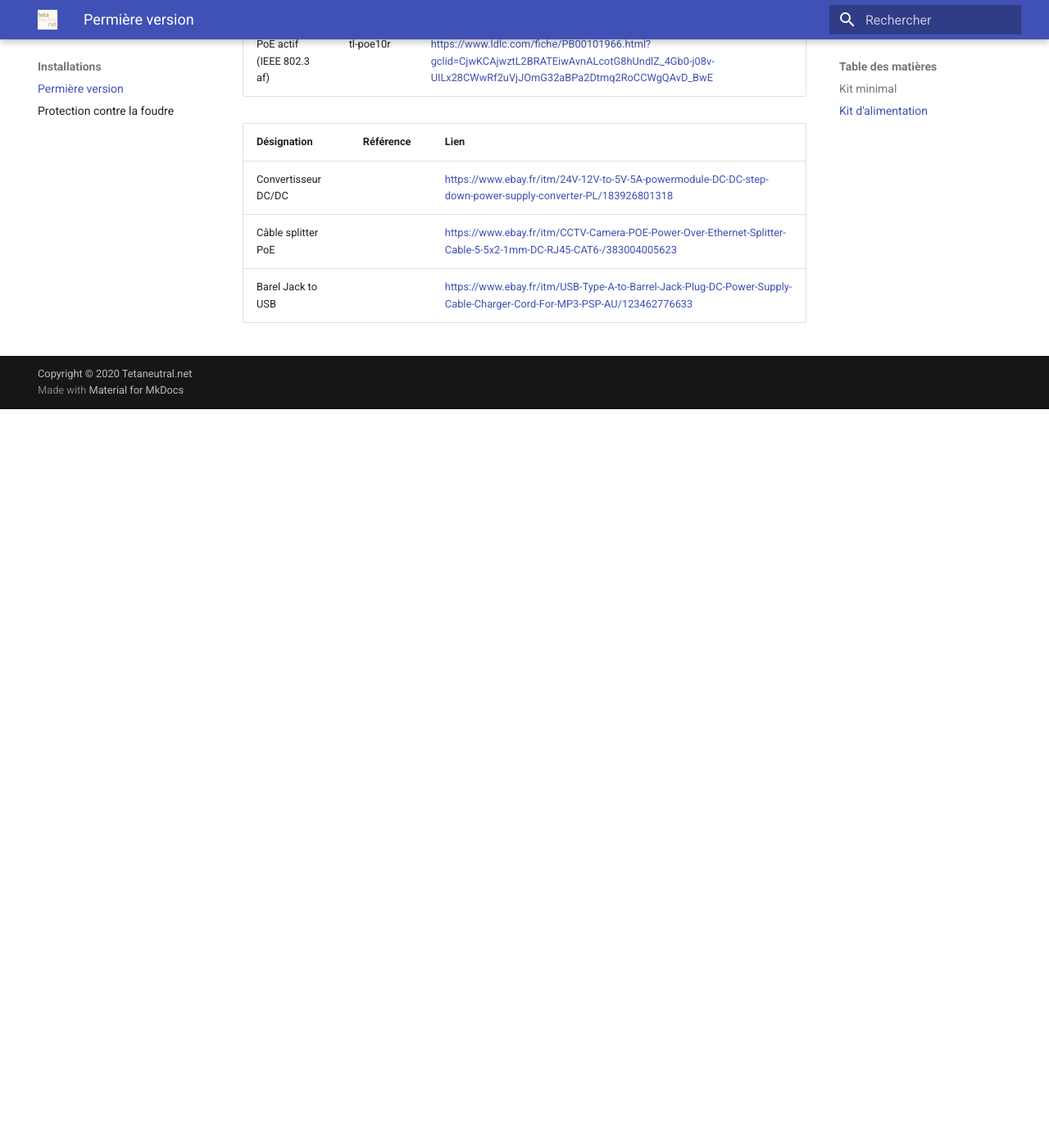
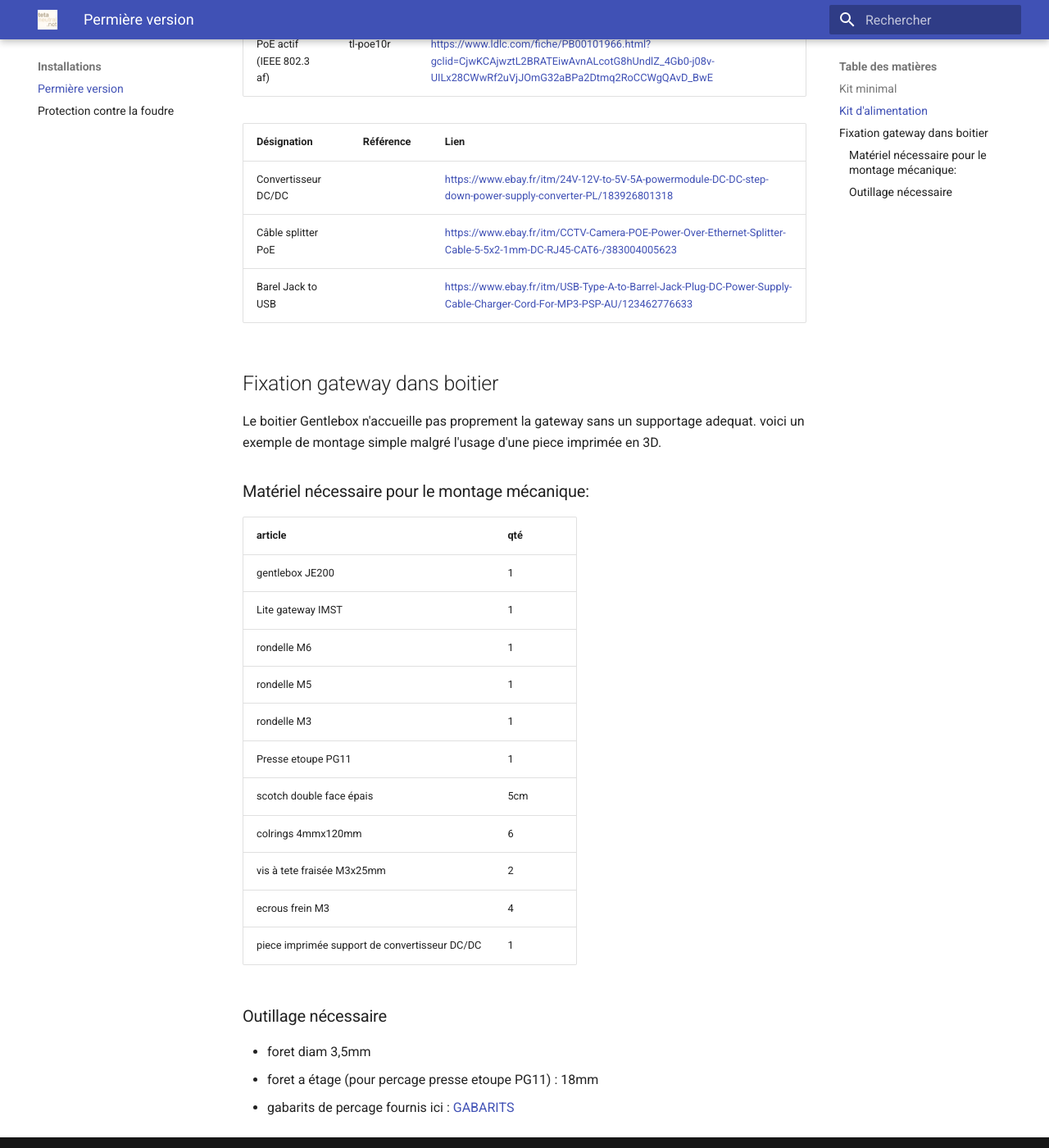
Before and after one commit to NICOLASGON/docs_lora_tetaneutral, an MkDocs documentation site: the page built from docs/installations/v1.md, in a window 1280 px wide and 1400 px high, scrolled down 1077 px. Shown: the whole window at 82% size. Built offline with MkDocs 1.6.1 and Material for MkDocs 9.7.7, drawn with Linux system fonts in a browser that asks for light colours; before the commit the page ends 1576 px from its top, so only the background shows below that.

Commit message:
ajout d un chapitre pour la fixation de la gw IMST dans le boitier gentlebox + ajout dossier assets/pdf

```diff
--- a/docs/installations/v1.md
+++ b/docs/installations/v1.md
@@ -29,3 +29,30 @@ Désignation | Référence | Lien |
 Convertisseur DC/DC | | [https://www.ebay.fr/itm/24V-12V-to-5V-5A-powermodule-DC-DC-step-down-power-supply-converter-PL/183926801318](https://www.ebay.fr/itm/24V-12V-to-5V-5A-powermodule-DC-DC-step-down-power-supply-converter-PL/183926801318) |
 Câble splitter PoE | | [https://www.ebay.fr/itm/CCTV-Camera-POE-Power-Over-Ethernet-Splitter-Cable-5-5x2-1mm-DC-RJ45-CAT6-/383004005623](https://www.ebay.fr/itm/CCTV-Camera-POE-Power-Over-Ethernet-Splitter-Cable-5-5x2-1mm-DC-RJ45-CAT6-/383004005623)
 Barel Jack to USB | | [https://www.ebay.fr/itm/USB-Type-A-to-Barrel-Jack-Plug-DC-Power-Supply-Cable-Charger-Cord-For-MP3-PSP-AU/123462776633](https://www.ebay.fr/itm/USB-Type-A-to-Barrel-Jack-Plug-DC-Power-Supply-Cable-Charger-Cord-For-MP3-PSP-AU/123462776633)
+
+## Fixation gateway dans boitier
+
+Le boitier Gentlebox n'accueille pas proprement la gateway sans un supportage adequat.
+voici un exemple de montage simple malgré l'usage d'une piece imprimée en 3D.
+
+###Matériel nécessaire pour le montage mécanique:
+
+|  article                                    | qté  |
+|---------------------------------------------|------|
+| gentlebox JE200                             |   1  |
+|Lite gateway IMST                            |   1  |
+|    rondelle M6                              |   1  |
+|    rondelle M5                              |   1  |
+|    rondelle M3                              |   1  |
+|Presse etoupe PG11                           |  1   |
+|scotch double face épais                     |   5cm|
+|colrings 4mmx120mm                           |  6   |
+|vis à tete fraisée M3x25mm                   |    2 |
+|ecrous frein M3                              |    4 |
+|piece imprimée support de convertisseur DC/DC| 1    |
+
+###Outillage nécessaire
+
+  * foret diam 3,5mm
+  * foret a étage (pour percage presse etoupe PG11) : 18mm
+  * gabarits de percage fournis ici : [GABARITS](../assets/pdf/gabarits percage boitier lora.pdf)
```
Also changed, not shown: docs/assets/img/cotes box percage PG11 boitier plastique.jpg (added), docs/assets/img/cotes percages arriere box imst.jpg (added), 1 other file.
